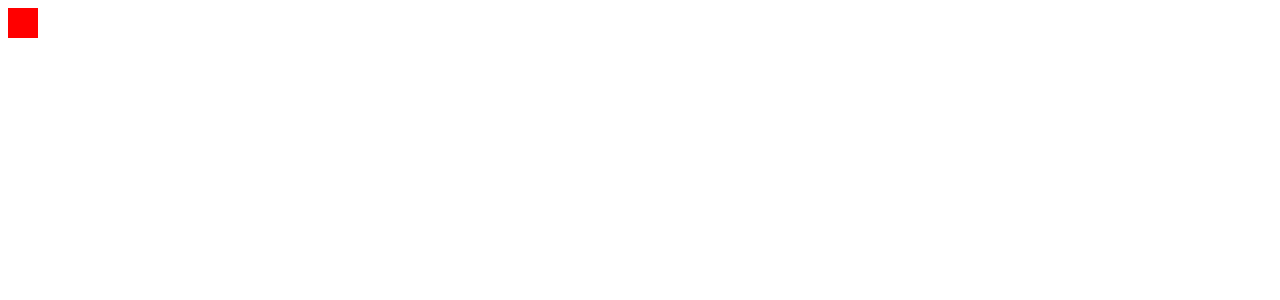
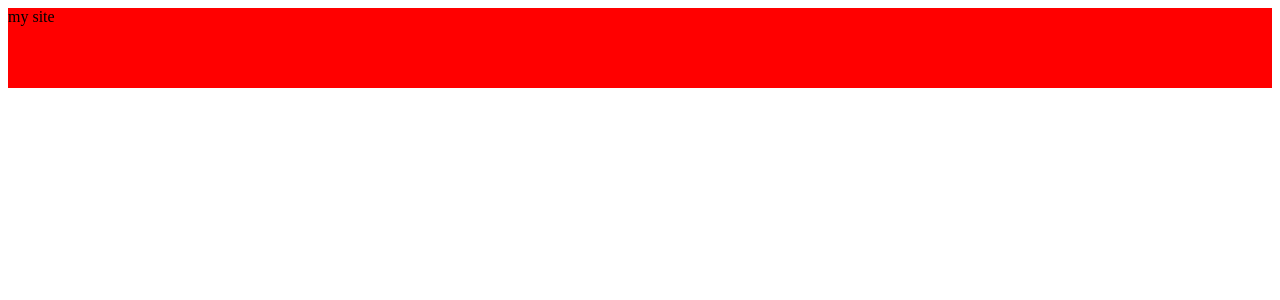
Before and after one commit to Timfts/mobile-first-react-boilerplate, a React app: page / in a window 1280 px wide. Shown: the top 300 px of the page. Built offline with nearby package versions, Linux system fonts and the light colour scheme.

Commit message:
:construction: changing files

```diff
--- a/src/components/App.tsx
+++ b/src/components/App.tsx
@@ -1,21 +1,14 @@
 import React from 'react'
 import styled from 'styled-components';
 
-
-const MyRedBox = styled.div`
-  height: 30px;
-  width:30px;
-  background-color: red;
-`
+import HomePage from './pages/Home';
 
 
 
 const App = () => {
-  const date = new Date();
-  console.log("cenoura");
 return (
 <div>
-  <MyRedBox />
+  <HomePage siteTitle="my site" />
 </div>
 )
 }
--- /dev/null
+++ b/src/components/pages/Home.tsx
@@ -0,0 +1,27 @@
+import React, { useEffect } from 'react';
+import styled from 'styled-components';
+
+const HomePage = {
+  Root: styled.div`
+    background-color:red;
+    width:100%;
+    height:80px;
+  `
+}
+
+function useHomePage(){
+  useEffect(() => {
+    console.log("homepage started")
+  }, []);
+}
+
+interface HomePageProps {
+  siteTitle: string
+}
+
+export default function HomePageComponent({siteTitle}: HomePageProps){
+  useHomePage();
+  return (
+  <HomePage.Root>{siteTitle}</HomePage.Root>
+  )
+}
```
Also changed, not shown: src/components/layout-utils/Stack.tsx (renamed from src/components/layout-utils/Layout.tsx), src/components/pages/Example.tsx (added), src/components/views/Home/Home.styled.ts (deleted), src/components/views/Home/index.tsx (deleted).
